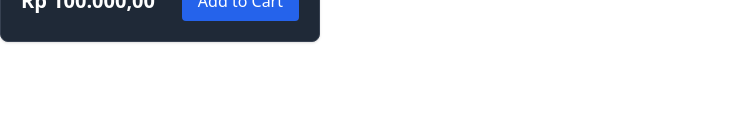
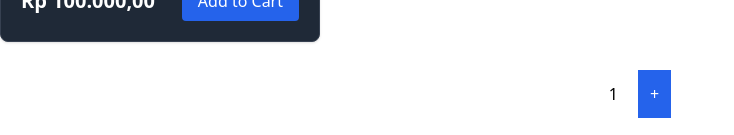
Before and after one commit to fikiap23/belajar_reactjs_vite, a React (Vite) app: page /products in a window 1280 px wide. Shown: the part 1077-1212 px from the top of the page, without its empty margins (0-734 px from the left). Before the commit the page ends 1127 px from the top, so only its background shows below. Built offline with nearby package versions, Linux system fonts and the light colour scheme.

Commit message:
life cyle

```diff
--- /dev/null
+++ b/src/components/Fragments/Counter.jsx
@@ -0,0 +1,40 @@
+import React from 'react'
+
+// kalau statefull harus pake class
+class Counter extends React.Component {
+  constructor(props) {
+    super(props)
+    this.state = {
+      count: 0,
+    }
+    console.log('constructor')
+  }
+
+  componentDidMount() {
+    this.setState({ count: 1 })
+    console.log('mounted')
+  }
+
+  componentDidUpdate(prevProps, prevState) {
+    console.log('updated')
+    if (this.state.count === 10) {
+      this.setState({ count: 0 })
+    }
+  }
+  render() {
+    return (
+      <div className="flex items-center">
+        <h1 className="mr-5">{this.state.count}</h1>
+        <button
+          className="bg-blue-600 text-white p-3"
+          onClick={() => this.setState({ count: this.state.count + 1 })}
+        >
+          +
+        </button>
+        {console.log('render')}
+      </div>
+    )
+  }
+}
+
+export default Counter
--- a/src/components/Pages/products.jsx
+++ b/src/components/Pages/products.jsx
@@ -1,6 +1,7 @@
 import { Fragment, useState } from 'react'
 import Button from '../Elements/Button'
 import CardProduct from '../Fragments/CardProduct'
+import Counter from '../Fragments/Counter'
 
 const products = [
   {
@@ -123,6 +124,9 @@
           </table>
         </div>
       </div>
+      <div className="flex justify-center mt-5 mb-5">
+        <Counter></Counter>
+      </div>
     </Fragment>
   )
 }
```
